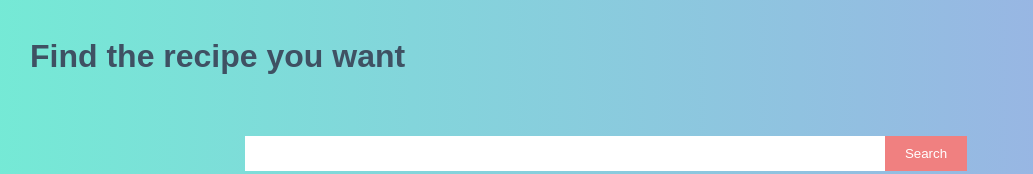
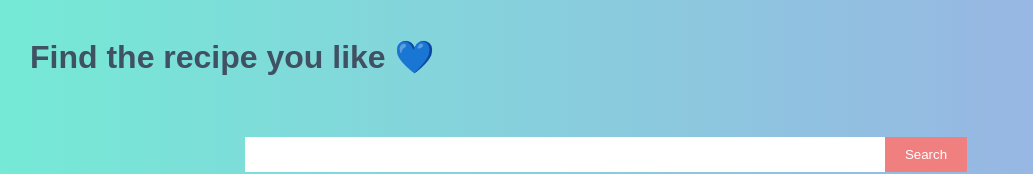
Before and after one commit to esther-v/recherche-recettes, a React (Create React App) app: page / in a window 1280 px wide. Shown: the top 174 px of the page, without its empty margins (34-1067 px from the left). Built offline with nearby package versions, Linux system fonts and the light colour scheme; no server answers; the HTML template or start-up script is replaced by a standard one.

Commit message:
change text

```diff
--- a/src/App.js
+++ b/src/App.js
@@ -7,7 +7,6 @@ const APP_ID = process.env.REACT_APP_ID;
 const APP_KEY = process.env.REACT_APP_KEY;
 
 const App = () => {
-
 
   const [recipes, setRecipes] = useState([]);
   const [search, setSearch] = useState('');
@@ -35,7 +34,7 @@ const App = () => {
 
   return (
     <div className="App">
-      <h1>Find the recipe you want</h1>
+      <h1>Find the recipe you like 💙</h1>
       <form onSubmit={getSearch} className="search-form">
         <input className="search-bar" type="text" value={search} onChange={updateSearch}/>
         <button className="search-button" type="submit">Search</button>
```
